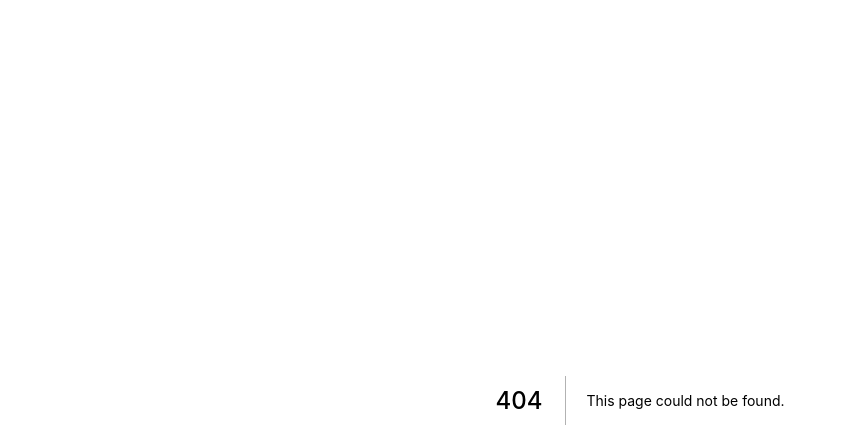
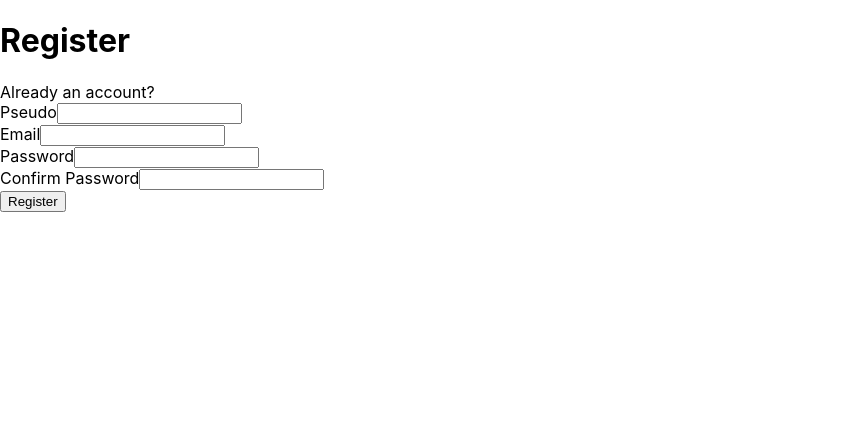
Before and after one commit to MokkaCicc/tankastic, a Next.js app: page /account/register in a window 1280 px wide. Before the commit this address had no page. Shown: the top 448 px of the page, without its empty margins (0-847 px from the left). Built offline with nearby package versions, Linux system fonts and the light colour scheme.

Commit message:
Add register and login forms

```diff
--- /dev/null
+++ b/pages/account/register.jsx
@@ -0,0 +1,29 @@
+import Link from "next/link";
+
+export default function Register() {
+	return (
+		<>
+			<h1>Register</h1>
+			<Link href="/account/login">Already an account?</Link>
+			<form onSubmit="">
+				<div>
+					<label>Pseudo</label>
+					<input name="name" type="text"/>
+				</div>
+				<div>
+					<label>Email</label>
+					<input name="email" type="text"/>
+				</div>
+				<div>
+					<label>Password</label>
+					<input name="password" type="text"/>
+				</div>
+				<div>
+					<label>Confirm Password</label>
+					<input name="confirmPassword" type="text"/>
+				</div>
+				<button>Register</button>
+			</form>
+		</>
+	)
+}
```
Also changed, not shown: pages/account/login.jsx (added, +21 -0 lines).
